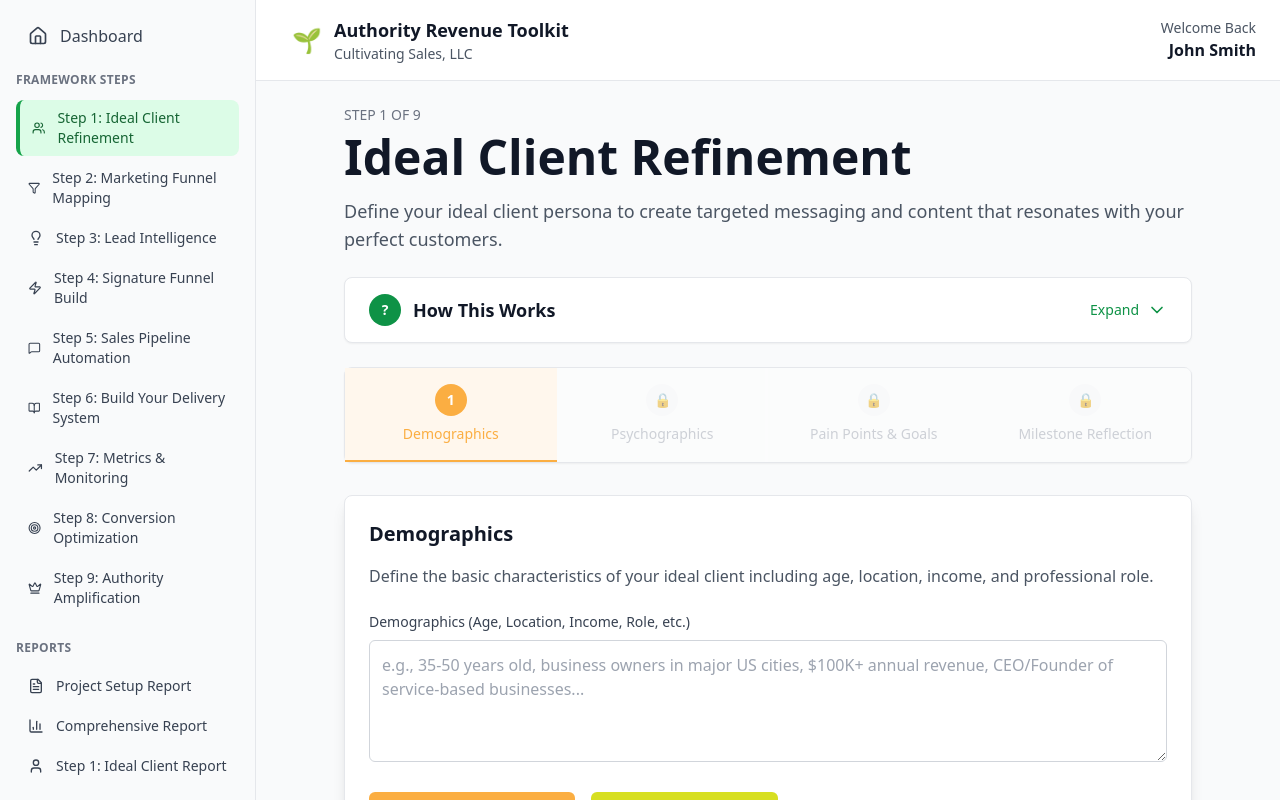
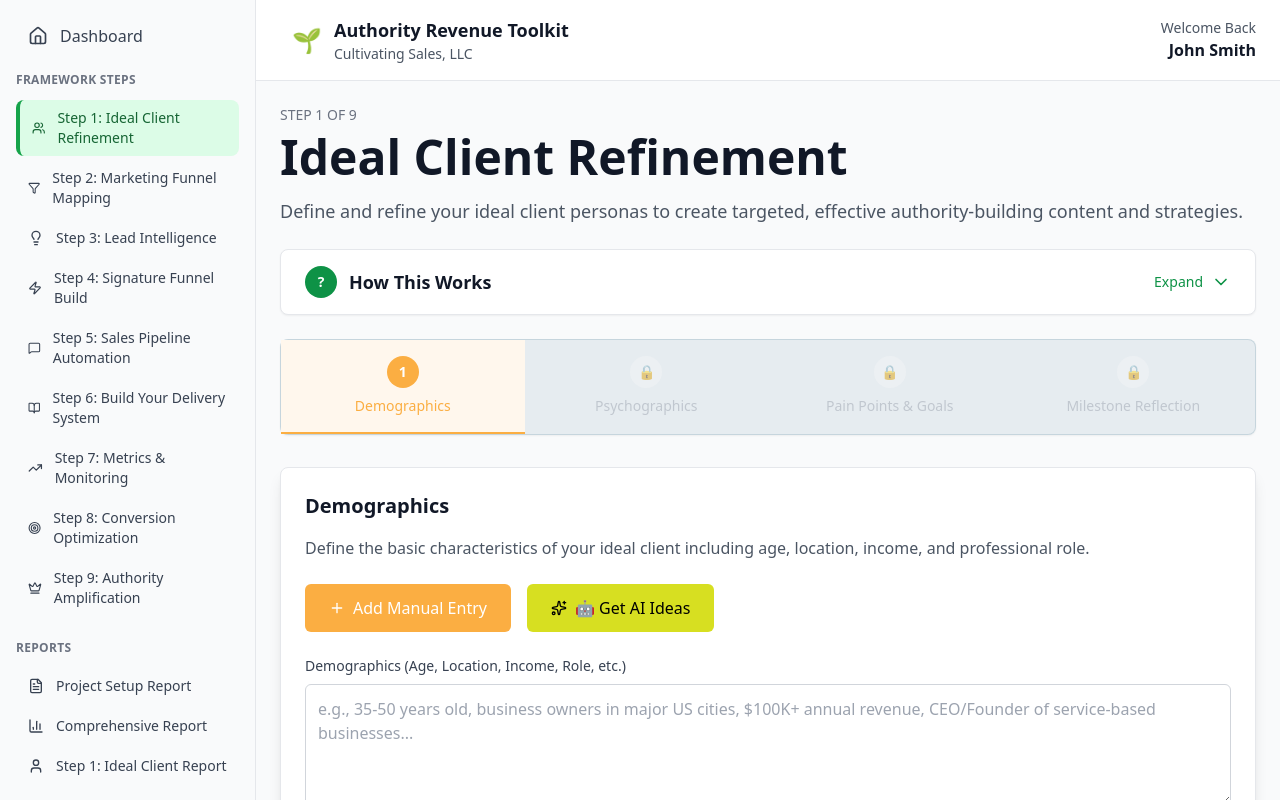
Before and after one commit to mblairghl/csp-tare-project-backup, a React (Vite) app: page /step/1 in a window 1280 px wide. Built offline with nearby package versions, Linux system fonts and the light colour scheme.

Commit message:
Add files via upload

```diff
--- a/src/components/Step1.jsx
+++ b/src/components/Step1.jsx
@@ -327,20 +327,7 @@ const Step1 = () => {
               </p>
 
               <div className="space-y-6">
-                <div>
-                  <label className="block text-sm font-medium text-gray-700 mb-2">
-                    Demographics (Age, Location, Income, Role, etc.)
-                  </label>
-                  <textarea
-                    value={idealClient.demographics}
-                    onChange={(e) => handleClientChange('demographics', e.target.value)}
-                    placeholder="e.g., 35-50 years old, business owners in major US cities, $100K+ annual revenue, CEO/Founder of service-based businesses..."
-                    className="w-full p-3 border border-gray-300 rounded-md focus:ring-2 focus:ring-[#0e9246] focus:border-transparent"
-                    rows={4}
-                  />
-                </div>
-
-                {/* Manual/AI Buttons */}
+                {/* Manual/AI Buttons - Moved to TOP */}
                 <div className="flex gap-4">
                   <button
                     onClick={() => openManualModal('Demographics')}
@@ -356,6 +343,19 @@ const Step1 = () => {
                     <Sparkles className="w-4 h-4" />
                     🤖 Get AI Ideas
                   </button>
+                </div>
+
+                <div>
+                  <label className="block text-sm font-medium text-gray-700 mb-2">
+                    Demographics (Age, Location, Income, Role, etc.)
+                  </label>
+                  <textarea
+                    value={idealClient.demographics}
+                    onChange={(e) => handleClientChange('demographics', e.target.value)}
+                    placeholder="e.g., 35-50 years old, business owners in major US cities, $100K+ annual revenue, CEO/Founder of service-based businesses..."
+                    className="w-full p-3 border border-gray-300 rounded-md focus:ring-2 focus:ring-[#0e9246] focus:border-transparent"
+                    rows={4}
+                  />
                 </div>
 
                 {/* Added Demographics */}
@@ -388,7 +388,7 @@ const Step1 = () => {
                       </div>
                     </div>
                   </div>
-                ))}
+                ))}}
               </div>
 
               {hasDemographics && (
@@ -416,20 +416,7 @@ const Step1 = () => {
               </p>
 
               <div className="space-y-6">
-                <div>
-                  <label className="block text-sm font-medium text-gray-700 mb-2">
-                    Psychographics (Values, Motivations, Mindset, etc.)
-                  </label>
-                  <textarea
-                    value={idealClient.psychographics}
-                    onChange={(e) => handleClientChange('psychographics', e.target.value)}
-                    placeholder="e.g., Achievement-oriented, values efficiency and results, motivated by growth and recognition, prefers premium solutions..."
-                    className="w-full p-3 border border-gray-300 rounded-md focus:ring-2 focus:ring-[#0e9246] focus:border-transparent"
-                    rows={4}
-                  />
-                </div>
-
-                {/* Manual/AI Buttons */}
+                {/* Manual/AI Buttons - Moved to TOP */}
                 <div className="flex gap-4">
                   <button
                     onClick={() => openManualModal('Psychographics')}
@@ -445,6 +432,19 @@ const Step1 = () => {
                     <Sparkles className="w-4 h-4" />
                     🤖 Get AI Ideas
                   </button>
+                </div>
+
+                <div>
+                  <label className="block text-sm font-medium text-gray-700 mb-2">
+                    Psychographics (Values, Motivations, Mindset, etc.)
+                  </label>
+                  <textarea
+                    value={idealClient.psychographics}
+                    onChange={(e) => handleClientChange('psychographics', e.target.value)}
+                    placeholder="e.g., Achievement-oriented, values efficiency and results, motivated by growth and recognition, prefers premium solutions..."
+                    className="w-full p-3 border border-gray-300 rounded-md focus:ring-2 focus:ring-[#0e9246] focus:border-transparent"
+                    rows={4}
+                  />
                 </div>
 
                 {/* Added Psychographics */}
@@ -505,20 +505,7 @@ const Step1 = () => {
               </p>
 
               <div className="space-y-6">
-                <div>
-                  <label className="block text-sm font-medium text-gray-700 mb-2">
-                    Pain Points & Challenges
-                  </label>
-                  <textarea
-                    value={idealClient.painPoints}
-                    onChange={(e) => handleClientChange('painPoints', e.target.value)}
-                    placeholder="e.g., Inconsistent revenue, time-for-money trap, lack of authority in market, marketing overwhelm..."
-                    className="w-full p-3 border border-gray-300 rounded-md focus:ring-2 focus:ring-[#0e9246] focus:border-transparent"
-                    rows={4}
-                  />
-                </div>
-
-                {/* Manual/AI Buttons */}
+                {/* Manual/AI Buttons - Moved to TOP */}
                 <div className="flex gap-4">
                   <button
                     onClick={() => openManualModal('Pain Points')}
@@ -534,6 +521,19 @@ const Step1 = () => {
                     <Sparkles className="w-4 h-4" />
                     🤖 Get AI Ideas
                   </button>
+                </div>
+
+                <div>
+                  <label className="block text-sm font-medium text-gray-700 mb-2">
+                    Pain Points & Challenges
+                  </label>
+                  <textarea
+                    value={idealClient.painPoints}
+                    onChange={(e) => handleClientChange('painPoints', e.target.value)}
+                    placeholder="e.g., Inconsistent revenue, time-for-money trap, lack of authority in market, marketing overwhelm..."
+                    className="w-full p-3 border border-gray-300 rounded-md focus:ring-2 focus:ring-[#0e9246] focus:border-transparent"
+                    rows={4}
+                  />
                 </div>
 
                 {/* Added Pain Points */}
@@ -695,7 +695,7 @@ const Step1 = () => {
 
   return (
     <div className="min-h-screen bg-gray-50">
-      <div className="max-w-4xl mx-auto p-6">
+      <div className="max-w-7xl mx-auto p-6">
         {/* Component 1: Step Progress Indicator */}
         <div className="text-sm text-gray-500 mb-2">
           STEP 1 OF 9
@@ -708,7 +708,7 @@ const Step1 = () => {
 
         {/* Component 3: Step Objective */}
         <p className="text-base lg:text-lg text-gray-600 mb-6">
-          Define your ideal client persona to create targeted messaging and content that resonates with your perfect customers.
+          Define and refine your ideal client personas to create targeted, effective authority-building content and strategies.
         </p>
 
         {/* Step Completion Indicator */}
@@ -767,7 +767,7 @@ const Step1 = () => {
         </div>
 
         {/* Sub-step Navigation */}
-        <div className="bg-white rounded-lg shadow-sm border border-gray-200 mb-8">
+        <div className="bg-[#467a8f] bg-opacity-10 rounded-lg shadow-sm border border-[#467a8f] border-opacity-20 mb-8">
           <div className="flex flex-wrap">
             {subSteps.map((step, index) => {
               const isUnlocked = isSubStepUnlocked(step.id);
@@ -787,8 +787,8 @@ const Step1 = () => {
                     isActive
                       ? 'border-[#fbae42] bg-orange-50'
                       : isUnlocked
-                      ? 'border-transparent hover:border-gray-300 hover:bg-gray-50'
-                      : 'border-transparent bg-gray-50'
+                      ? 'border-transparent hover:border-gray-300 hover:bg-white hover:bg-opacity-50'
+                      : 'border-transparent bg-transparent'
                   } ${
                     !isUnlocked ? 'cursor-not-allowed opacity-50' : 'cursor-pointer'
                   }`}
```
